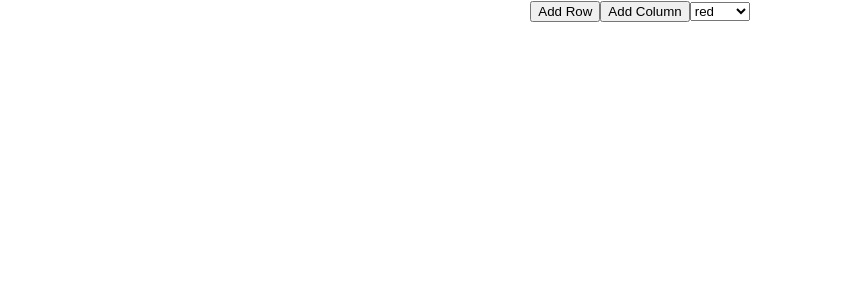
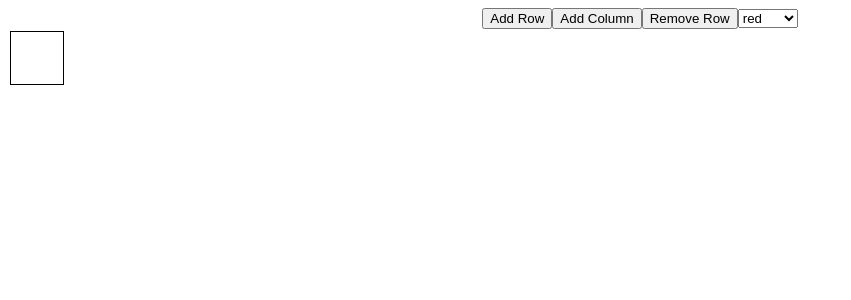
Before and after one commit to thegabbythemaster/Assignment4WebDev, a React (Create React App) app in the folder app/: page / in a window 1280 px wide. Shown: the top 300 px of the page, without its empty margins (0-851 px from the left). Built offline with nearby package versions, Linux system fonts and the light colour scheme.

Commit message:
remove row, add column, add row

```diff
--- a/app/src/components/Table.js
+++ b/app/src/components/Table.js
@@ -11,6 +11,26 @@ class Table extends Component {
     }
   }
 
+ /* function addRow(){
+    let rows = document.getElementsByTagName('tr');
+    if(rows.length == 0){
+      let row = document.createElement("tr");
+      let col = document.createElement("td");
+      row.appendChild(col);
+      grid.appendChild(row);
+      numCols++
+      numRows++
+    } else {
+      let row = document.createElement("tr");
+      for(let i = 0; i < numCols; i++){
+        let cell = document.createElement("td");
+        row.appendChild(cell);
+      }
+      grid.appendChild(row);
+      numRows++;
+      //console.log(numRows);
+    }
+}*/
   addRow = () => {
     this.setState(state => {
         return {numRows: state.numRows + 1}
@@ -20,6 +40,12 @@ class Table extends Component {
   addColumn = () => {
     this.setState(state => {
         return {numCols: state.numCols + 1}
+    });
+  }
+//remove row
+  removeRow = () =>{
+    this.setState(state => {
+        return {numRows: state.numRows - 1}
     });
   }
 
@@ -42,6 +68,7 @@ class Table extends Component {
       <div>
         <button onClick={this.addRow}>Add Row</button>
         <button onClick={this.addColumn}>Add Column</button>
+        <button onClick={this.removeRow}>Remove Row</button>
         <select onChange={this.handleColorChange}>
           <option value="red">red</option>
           <option value="blue">blue</option>
--- a/app/src/index.css
+++ b/app/src/index.css
@@ -1,13 +1,7 @@
-body {
-  margin: 0;
-  font-family: -apple-system, BlinkMacSystemFont, 'Segoe UI', 'Roboto', 'Oxygen',
-    'Ubuntu', 'Cantarell', 'Fira Sans', 'Droid Sans', 'Helvetica Neue',
-    sans-serif;
-  -webkit-font-smoothing: antialiased;
-  -moz-osx-font-smoothing: grayscale;
+tr, td{
+  border: 1px;
+  border-style:solid;
+  height: 50px;
+  width: 50px;
+  background-color: white;
 }
-
-code {
-  font-family: source-code-pro, Menlo, Monaco, Consolas, 'Courier New',
-    monospace;
-}
```
